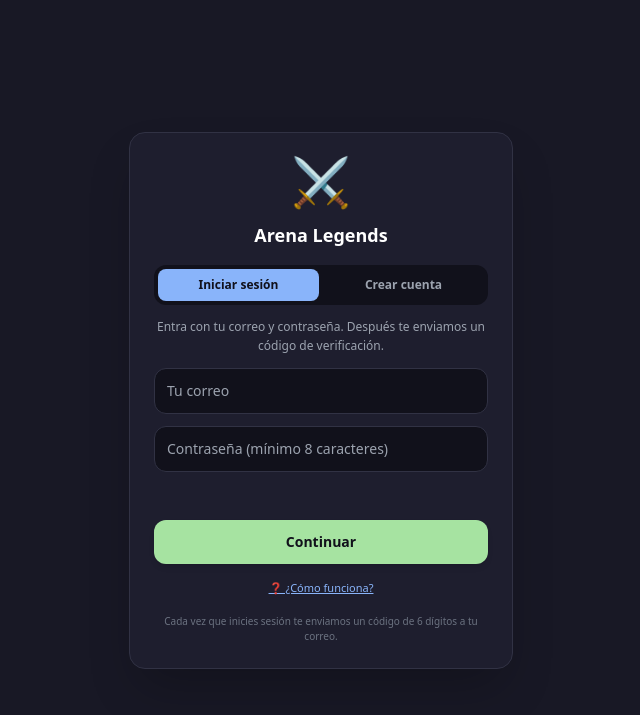
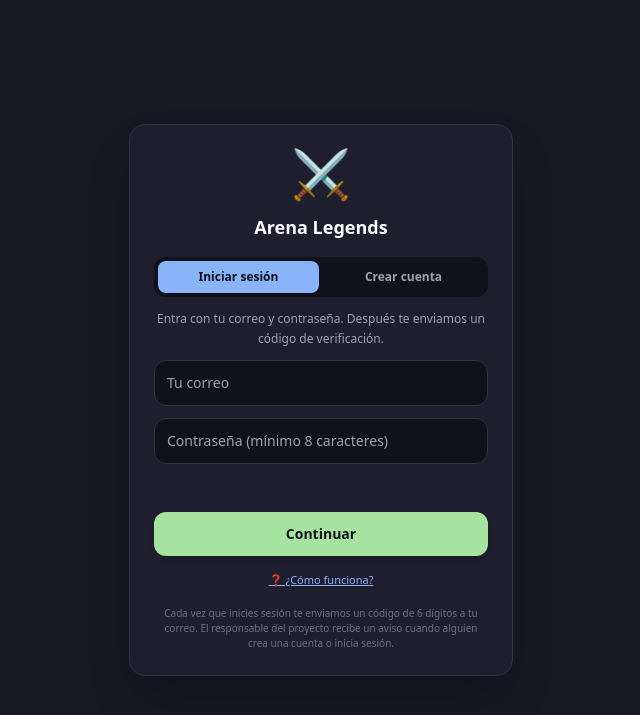
Before and after one commit to felypeandrescampos427-maker/4.-proyectouniversitario, a Flask app: page / in a window 1280 px wide. Shown: the top 715 px of the page, without its empty margins (319-959 px from the left). Run offline with Flask 3, Linux system fonts and the light colour scheme.

Commit message:
cambios nuevos

```diff
--- a/app.py
+++ b/app.py
@@ -20,7 +20,7 @@ import re
 import secrets
 import threading
 import time
-from datetime import date
+from datetime import date, datetime, timedelta, timezone
 
 import requests
 from flask import Flask, g, jsonify, render_template, request
@@ -35,6 +35,8 @@ UPSTASH_TOKEN = os.environ.get("UPSTASH_REDIS_REST_TOKEN", "").strip()
 # Correo (Brevo): con estas dos variables en Render se mandan los códigos de verificación.
 BREVO_API_KEY = os.environ.get("BREVO_API_KEY", "").strip()
 EMAIL_REMITENTE = os.environ.get("EMAIL_REMITENTE", "").strip()
+# Opcional: a este correo te llega un aviso cuando alguien crea una cuenta o inicia sesión.
+EMAIL_AVISOS = os.environ.get("EMAIL_AVISOS", "").strip()
 SESION_SEGUNDOS = 7 * 24 * 3600      # la sesión dura 7 días en cada dispositivo
 CODIGO_VENCE_SEGUNDOS = 600          # el código de verificación vale 10 minutos
 CODIGO_MAX_INTENTOS = 5
@@ -665,6 +667,27 @@ def enviar_correo(destino, asunto, html, texto):
         raise ErrorCorreo("rechazado")
 
 
+def avisar_admin(asunto, detalle):
+    """Le manda un aviso al responsable del proyecto (variable EMAIL_AVISOS en Render).
+    Si no está configurada no hace nada. Va en segundo plano y nunca estorba al usuario."""
+    if not EMAIL_AVISOS:
+        return
+    ahora = datetime.now(timezone(timedelta(hours=-5))).strftime("%d/%m/%Y %H:%M")  # hora de Colombia
+    version = "PC" if PLANTILLA == "index.html" else "móvil"
+    texto = f"{detalle}\n\nVersión: {version}\nFecha: {ahora} (hora de Colombia)"
+    html = ("<div style='font-family:Arial,sans-serif;max-width:420px'>"
+            f"<h3>⚔️ Arena Legends</h3><p>{detalle.replace(chr(10), '<br>')}</p>"
+            f"<p style='color:#666;font-size:13px'>Versión: {version}<br>Fecha: {ahora} (hora de Colombia)</p></div>")
+
+    def tarea():
+        try:
+            enviar_correo(EMAIL_AVISOS, asunto, html, texto)
+        except Exception as e:  # noqa: BLE001 - un aviso fallido no debe afectar a nadie
+            print("[aviso] No se pudo enviar el aviso:", type(e).__name__)
+
+    threading.Thread(target=tarea, daemon=True).start()
+
+
 def enviar_codigo(correo, proposito):
     """Crea un código de 6 dígitos (vale 10 minutos), lo guarda cifrado y lo manda al correo."""
     cid = id_cuenta(correo)
@@ -1322,7 +1345,8 @@ def health():
         funciona = False
     return jsonify({"almacenamiento": "upstash" if usa_upstash() else "archivo local",
                     "funciona": funciona,
-                    "correo_configurado": bool(BREVO_API_KEY and EMAIL_REMITENTE)})
+                    "correo_configurado": bool(BREVO_API_KEY and EMAIL_REMITENTE),
+                    "avisos_configurados": bool(EMAIL_AVISOS)})
 
 
 @app.route("/api/load", methods=["POST"])
@@ -1594,6 +1618,7 @@ def auth_verificar_registro():
                      "Código incorrecto", "aviso")
     cuenta["verificada"] = True
     _guardar_cuenta(correo, cuenta)
+    avisar_admin("Nueva cuenta creada en Arena Legends", f"Se acaba de crear una cuenta nueva.\nCorreo: {correo}")
     return jsonify({"status": "success", "sesion": crear_sesion(correo), "correo": correo, "nueva": True})
 
 
@@ -1620,6 +1645,7 @@ def auth_verificar_login():
     if not correo or not comprobar_codigo(correo, "login", req.get("codigo")):
         return error("Ese código no es correcto o ya venció. Revisa tu correo o pide uno nuevo.",
                      "Código incorrecto", "aviso")
+    avisar_admin("Inicio de sesión en Arena Legends", f"Alguien inició sesión.\nCorreo: {correo}")
     return jsonify({"status": "success", "sesion": crear_sesion(correo), "correo": correo, "nueva": False})
 
 
--- a/templates/index.html
+++ b/templates/index.html
@@ -331,7 +331,7 @@
             <p id="loginError" class="text-xs text-[#f38ba8] min-h-[1rem]"></p>
             <button id="btnEntrar" onclick="authContinuar()" class="w-full bg-[#a6e3a1] hover:bg-[#95d890] text-[#11111b] font-bold py-3 rounded-xl transition text-sm shadow-md disabled:opacity-50">Continuar</button>
             <button onclick="abrirAyuda()" class="text-[11px] text-[#89b4fa] underline">❓ ¿Cómo funciona?</button>
-            <p class="text-[10px] text-gray-500">Cada vez que inicies sesión te enviamos un código de 6 dígitos a tu correo.</p>
+            <p class="text-[10px] text-gray-500">Cada vez que inicies sesión te enviamos un código de 6 dígitos a tu correo. El responsable del proyecto recibe un aviso cuando alguien crea una cuenta o inicia sesión.</p>
         </div>
     </div>
 
--- a/templates/mobile.html
+++ b/templates/mobile.html
@@ -268,7 +268,7 @@
             <p id="loginError" class="text-xs text-[#f38ba8] min-h-[1rem]"></p>
             <button id="btnEntrar" onclick="authContinuar()" class="w-full bg-[#a6e3a1] hover:bg-[#95d890] text-[#11111b] font-bold py-3 rounded-xl transition text-sm shadow-md disabled:opacity-50">Continuar</button>
             <button onclick="abrirAyuda()" class="text-[11px] text-[#89b4fa] underline">❓ ¿Cómo funciona?</button>
-            <p class="text-[10px] text-gray-500">Cada vez que inicies sesión te enviamos un código de 6 dígitos a tu correo.</p>
+            <p class="text-[10px] text-gray-500">Cada vez que inicies sesión te enviamos un código de 6 dígitos a tu correo. El responsable del proyecto recibe un aviso cuando alguien crea una cuenta o inicia sesión.</p>
         </div>
     </div>
 
```
Also changed, not shown: torneo_app.py (+28 -2 lines).
